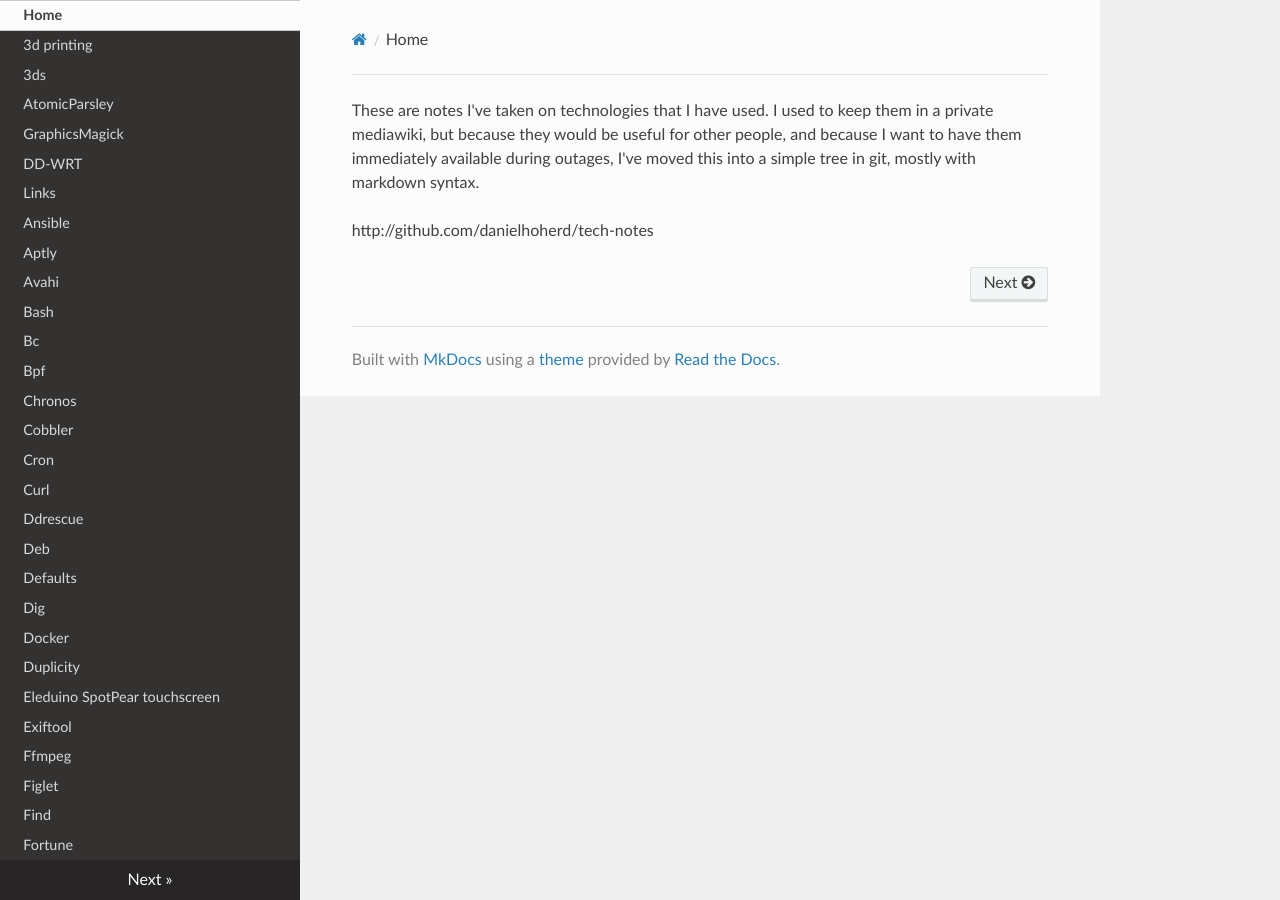
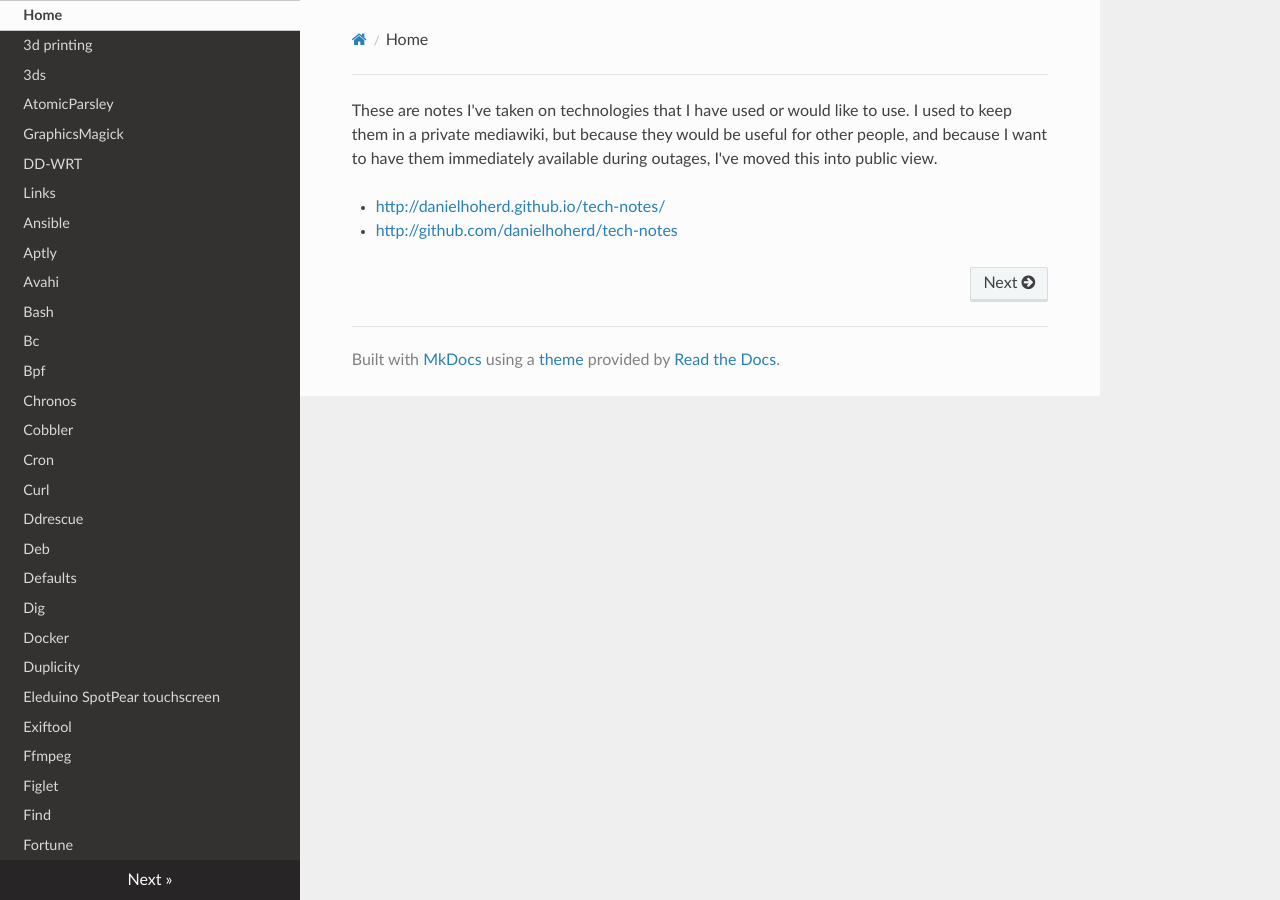
Before and after one commit to lando-cal/tech-notes, an MkDocs documentation site: the page built from docs/index.md, in a window 1280 px wide. Built offline with MkDocs 1.6.1, drawn with Linux system fonts in a browser that asks for light colours; nearby versions of some CDN libraries.

Commit message:
Update intro text

```diff
--- a/docs/index.md
+++ b/docs/index.md
@@ -1,3 +1,4 @@
-These are notes I've taken on technologies that I have used. I used to keep them in a private mediawiki, but because they would be useful for other people, and because I want to have them immediately available during outages, I've moved this into a simple tree in git, mostly with markdown syntax.
+These are notes I've taken on technologies that I have used or would like to use. I used to keep them in a private mediawiki, but because they would be useful for other people, and because I want to have them immediately available during outages, I've moved this into public view.
 
-http://github.com/danielhoherd/tech-notes
+- <http://danielhoherd.github.io/tech-notes/>
+- <http://github.com/danielhoherd/tech-notes>
```
